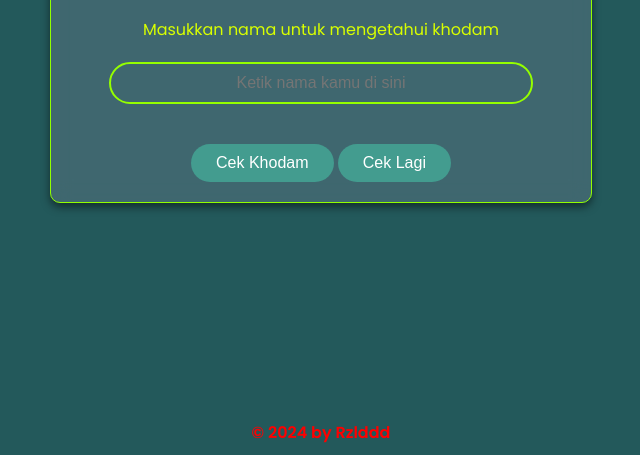
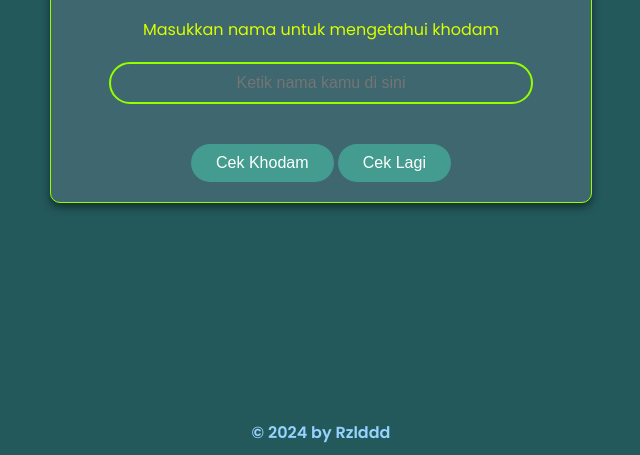
Before and after one commit to anonym0988/jaldi.github.io, a plain HTML site: page index.html in a window 1280 px wide. Shown: the part 345-800 px from the top of the page, without its empty margins (319-959 px from the left). Drawn offline with Linux system fonts and the light colour scheme; some packages are replaced by stand-ins of ours; a script that the page names is missing.

Commit message:
Update index.html

```diff
--- a/index.html
+++ b/index.html
@@ -101,7 +101,7 @@
             100% { transform: rotate(360deg); }
         }
 
-        .footer {
+        ._blank {
             color: red;
         }
 
```
